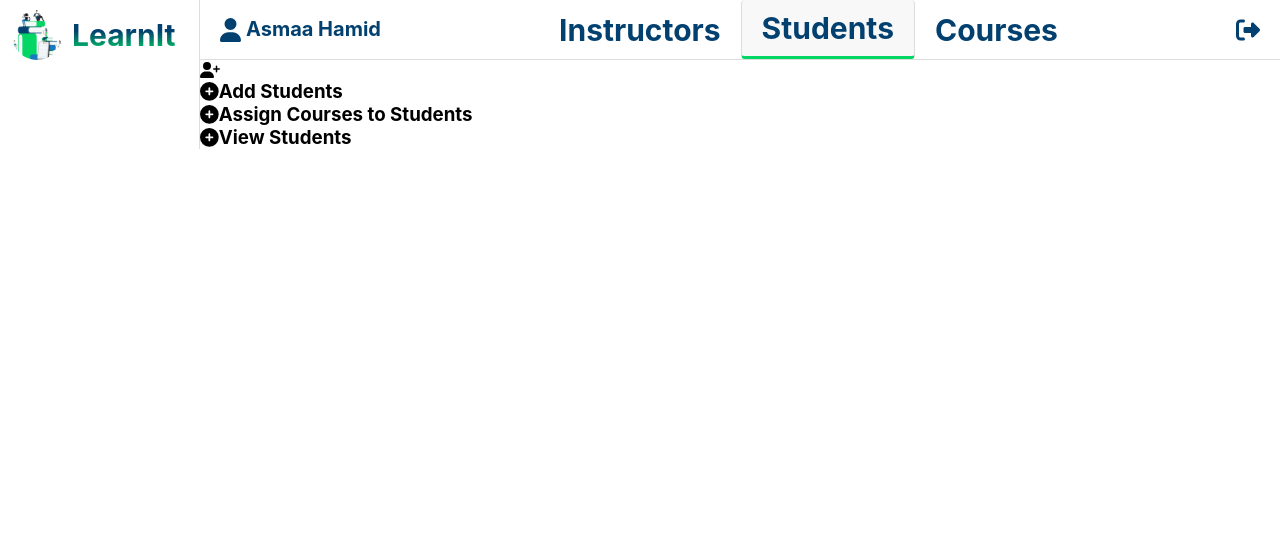
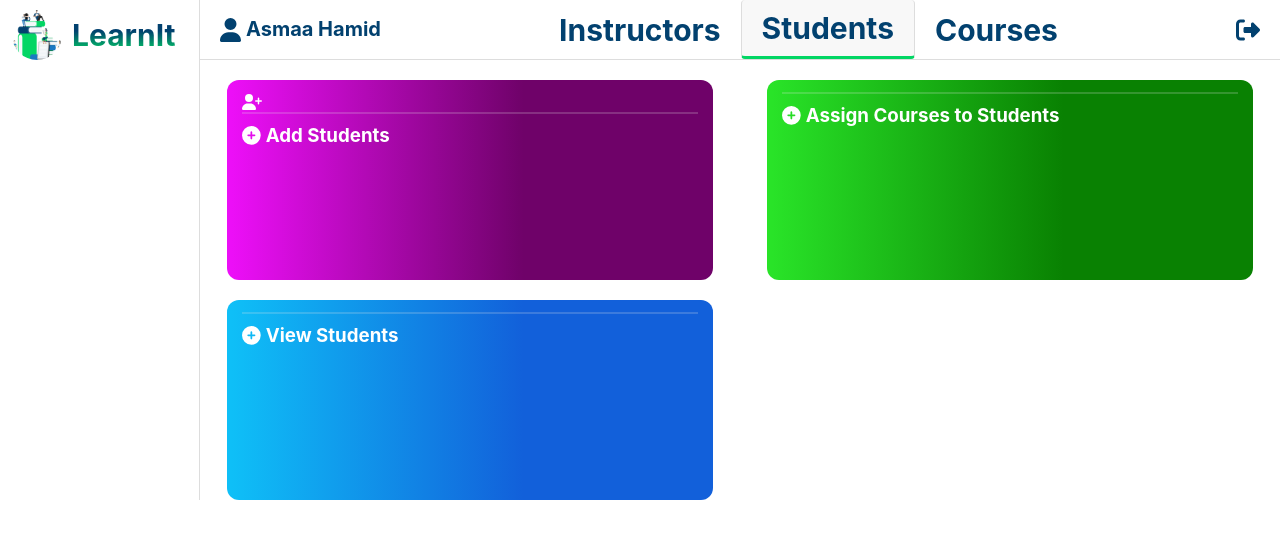
Before and after one commit to asmaahamid02/e-learning-system, a React (Create React App) app in the folder elearning-frontend/: page /home in a window 1280 px wide. Shown: the top 538 px of the page. Built offline with nearby package versions, Linux system fonts and the light colour scheme.

Commit message:
frontend: styled home content

```diff
--- a/elearning-frontend/src/App.css
+++ b/elearning-frontend/src/App.css
@@ -226,3 +226,70 @@ form {
   font-size: 30px;
   font-weight: bold;
 }
+
+/*Grid items*/
+.items {
+  display: grid;
+  grid-template-columns: 45% 45%;
+  grid-template-rows: 200px 200px;
+  justify-content: space-around;
+  align-items: center;
+  row-gap: 20px;
+  margin-top: 20px;
+}
+
+.item {
+  width: 100%;
+  height: 100%;
+  border-radius: 12px;
+  padding: 12px 15px;
+  color: #fff;
+  cursor: pointer;
+}
+
+.item > i {
+  height: 70%;
+  width: 100%;
+  font-size: 50px;
+}
+
+.item > h3 {
+  padding-top: 10px;
+  border-top: 2px solid rgba(231, 227, 227, 0.2);
+}
+
+.fa-circle-plus {
+  margin-right: 5px;
+}
+
+.purple {
+  background: linear-gradient(
+    90deg,
+    rgba(236, 15, 247, 1) 1%,
+    rgba(111, 2, 105, 1) 61%
+  );
+}
+
+.green {
+  background: linear-gradient(
+    90deg,
+    rgba(41, 227, 40, 1) 1%,
+    rgba(9, 129, 2, 1) 61%
+  );
+}
+
+.blue {
+  background: linear-gradient(
+    90deg,
+    rgba(15, 191, 247, 1) 1%,
+    rgba(18, 96, 218, 1) 61%
+  );
+}
+
+.orange {
+  background: linear-gradient(
+    90deg,
+    rgba(247, 119, 15, 1) 1%,
+    rgba(218, 71, 18, 1) 61%
+  );
+}
```
